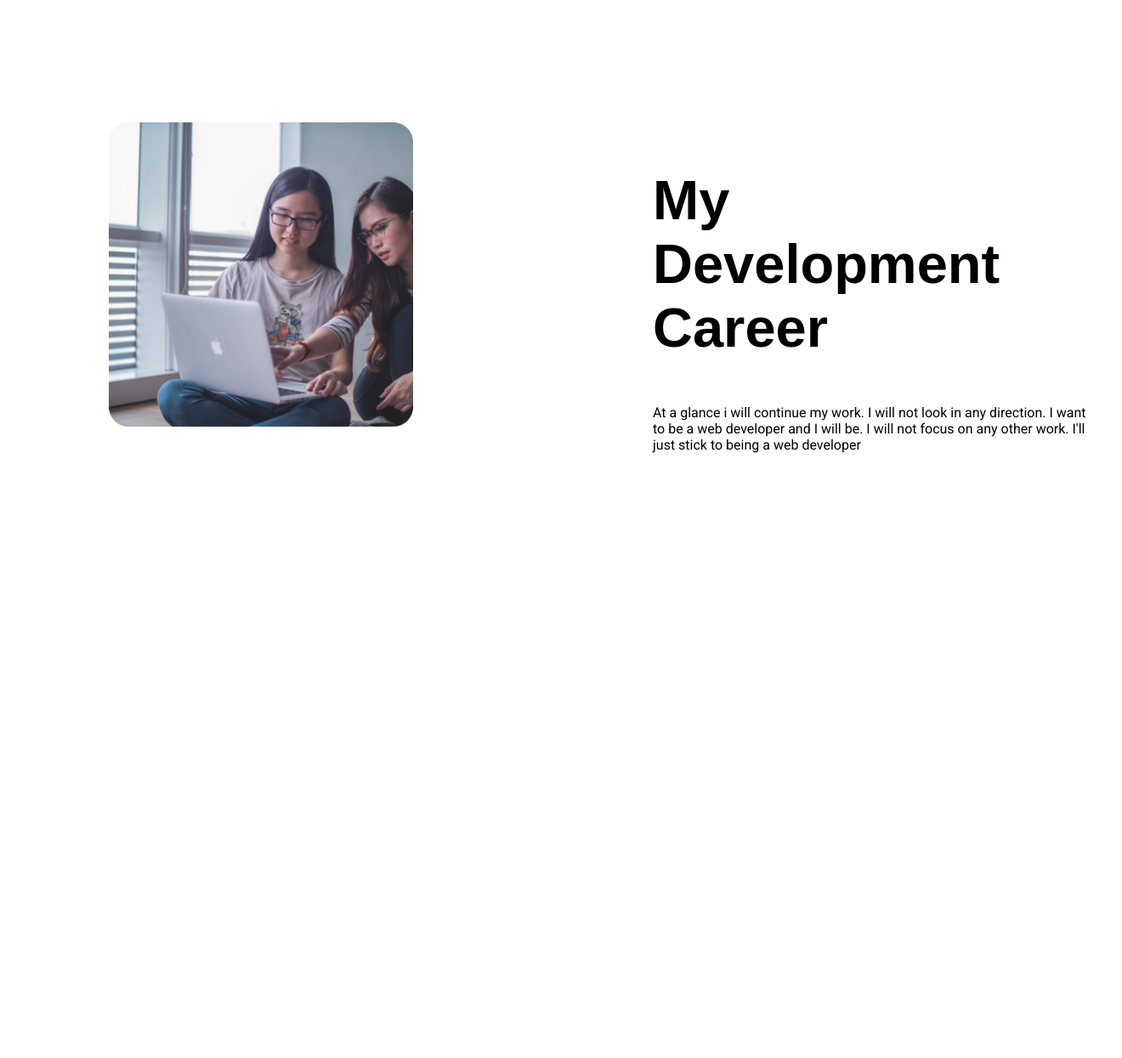
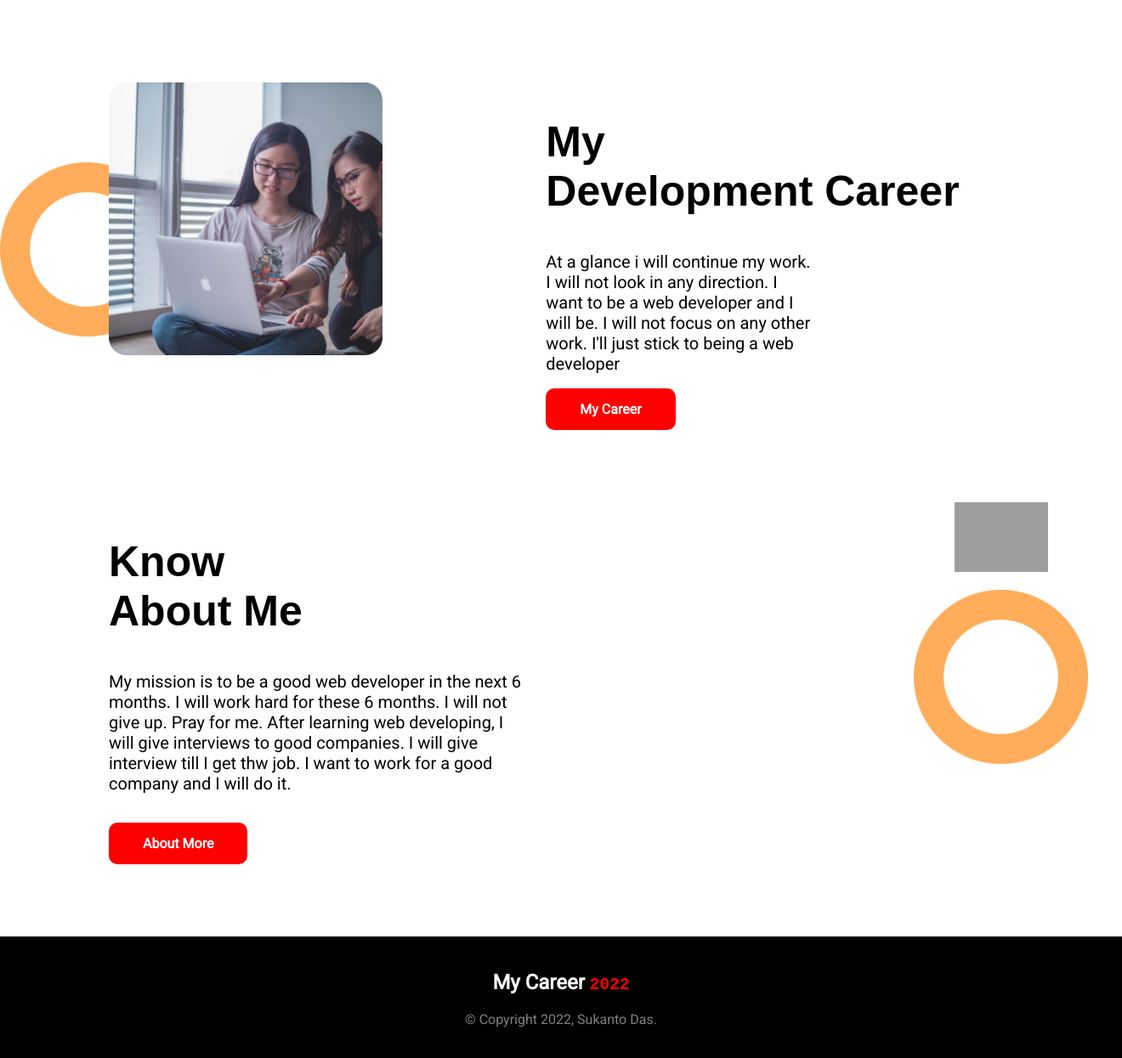
Before and after one commit to Sukanto01899/First-Assignment, a plain HTML site: page index.html in a window 1280 px wide. Shown: the part 1213-2458 px from the top of the page at 85% size, 1320 px wide, since content can reach past the window. Before the commit the page ends 1862 px from the top, so only its background shows below. Drawn offline with Linux system fonts and the light colour scheme; grey boxes are pictures that could not be loaded.

Commit message:
80% done

```diff
--- a/index.html
+++ b/index.html
@@ -50,15 +50,34 @@
 </section>
 
 <!------My Development Career---->
-    <section class="head-section">
-        <div class="side-by-side">
+    <section class="career-section develop-banner">
+        <div class="career-item">
         <img src="pictures/coding.png" alt="">
         </div>
-        <div class="side-by-side">
+
+        <div class="career-item">
         <h1>My <br> Development Career</h1>
         <p>At a glance i will continue my work. I will not look in any direction. I want to be a web developer and I will be. I will not focus on any other work. I'll just stick to being a web developer</p>
+        <a class="link-button" href="#">My Career</a>
         </div>
     </section>
+
+    <!-----About Me----->
+<section class="career-section about-banner">
+    <div class="career-item about-text">
+        <h1>Know <br> About Me</h1>
+        <p>My mission is to be a good web developer in the next 6 months. I will work hard for these 6 months.  I will not give up. Pray for me. After learning web developing, I will give interviews to good companies. I will give interview till I get thw job. I want to work for a good company and I will do it.</p>
+        <a class="link-button" href="#">About More</a>
+    </div>
+    <div class="projeck-work">
+        <img src="pictures/project.png" alt="">
+    </div>
+</section>
+
+    <footer>
+        <h2>My Career <span class="red-color">2022</span></h2>
+        <p>© Copyright 2022, Sukanto Das.</p>
+    </footer>
 
 
 </body>
--- a/style.css
+++ b/style.css
@@ -23,9 +23,9 @@ h1{
     margin-bottom: 100px;
 }
 .side-by-side{
-    margin-left: 10%;
+    padding-left: 10%;
     margin-top: 6%;
-    width: 100%;
+    width: 50%;
 }
 .side-by-side img{
     width: 70%;
@@ -58,6 +58,7 @@ h1{
     padding-left: 20px;
     padding-right: 20px;
     text-align: justify;
+    padding-bottom: 30px;
 
 }
 .m-v-g-item img{
@@ -80,3 +81,57 @@ h1{
     border-radius: 20px;
     margin-right: 10%;
 }
+
+/*My Development Career*/
+
+.career-section{
+    display: flex;
+    width: 100%;
+    margin-bottom: 100px;
+}
+.career-item img{
+    width: 50%;
+    padding-left: 20%;
+}
+.develop-banner{
+    background-image: url(shapes/shape-1.png);
+    background-repeat: no-repeat;
+    background-size: 16%;
+    background-position: left;
+}
+
+.career-item h1{
+    font-size: 50px;
+}
+.career-item p{
+    width: 50%;
+    margin-bottom: 5%;
+    font-size: 20px;
+}
+
+/*About Section*/
+.about-text{
+    margin-left: 10%;
+}
+.projeck-work img{
+    width: 70%;
+}
+.about-banner{
+    background-image: url(shapes/shape-1.png);
+    background-repeat: no-repeat;
+    background-position: right;
+    background-size: 16%;
+}
+
+
+/*footer*/
+footer{
+    background-color: black;
+    width: 100%;
+    color: white;
+    padding: 20px;
+    text-align: center;
+}
+footer p{
+    opacity: 0.5;
+}
```
